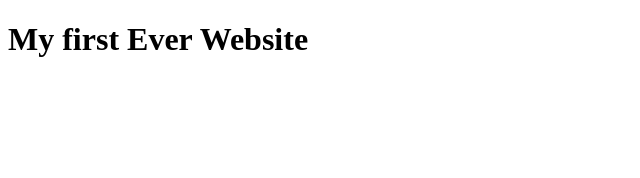
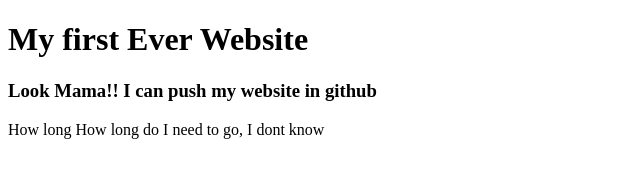
Before and after one commit to Bilash-Barua/myfirstwebsite, a plain HTML site: page index.html in a window 1280 px wide. Shown: the whole page, without its empty margins (0-640 px from the left). Drawn offline with Linux system fonts and the light colour scheme.

Commit message:
getting tough

```diff
--- a/index.html
+++ b/index.html
@@ -7,5 +7,8 @@
 </head>
 <body>
   <h1>My first Ever Website</h1>
+  <h3> Look Mama!! I can push my website in github</h3>
+  <p>How long How long do I need to go, I dont know</p>
+
 </body>
 </html>
```
